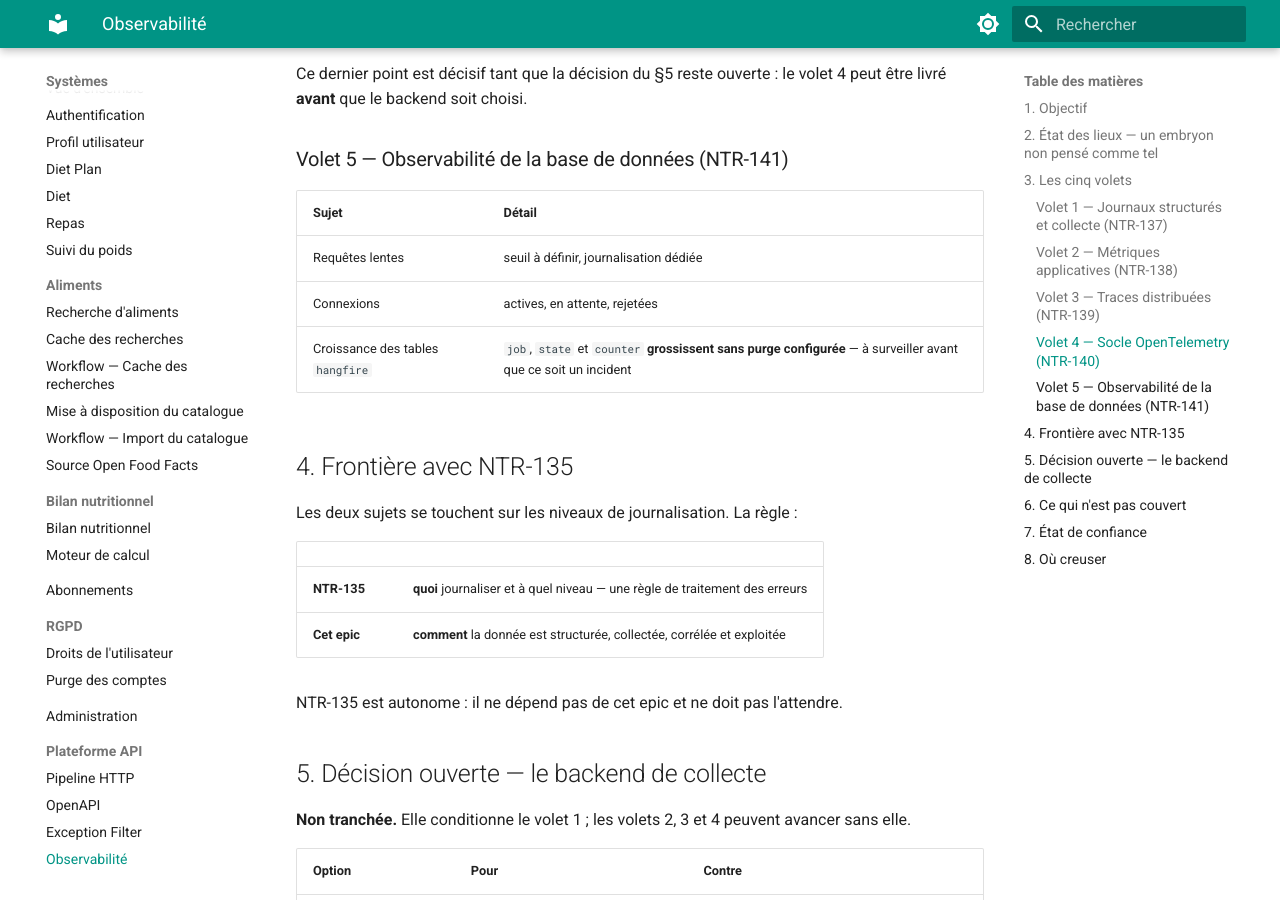
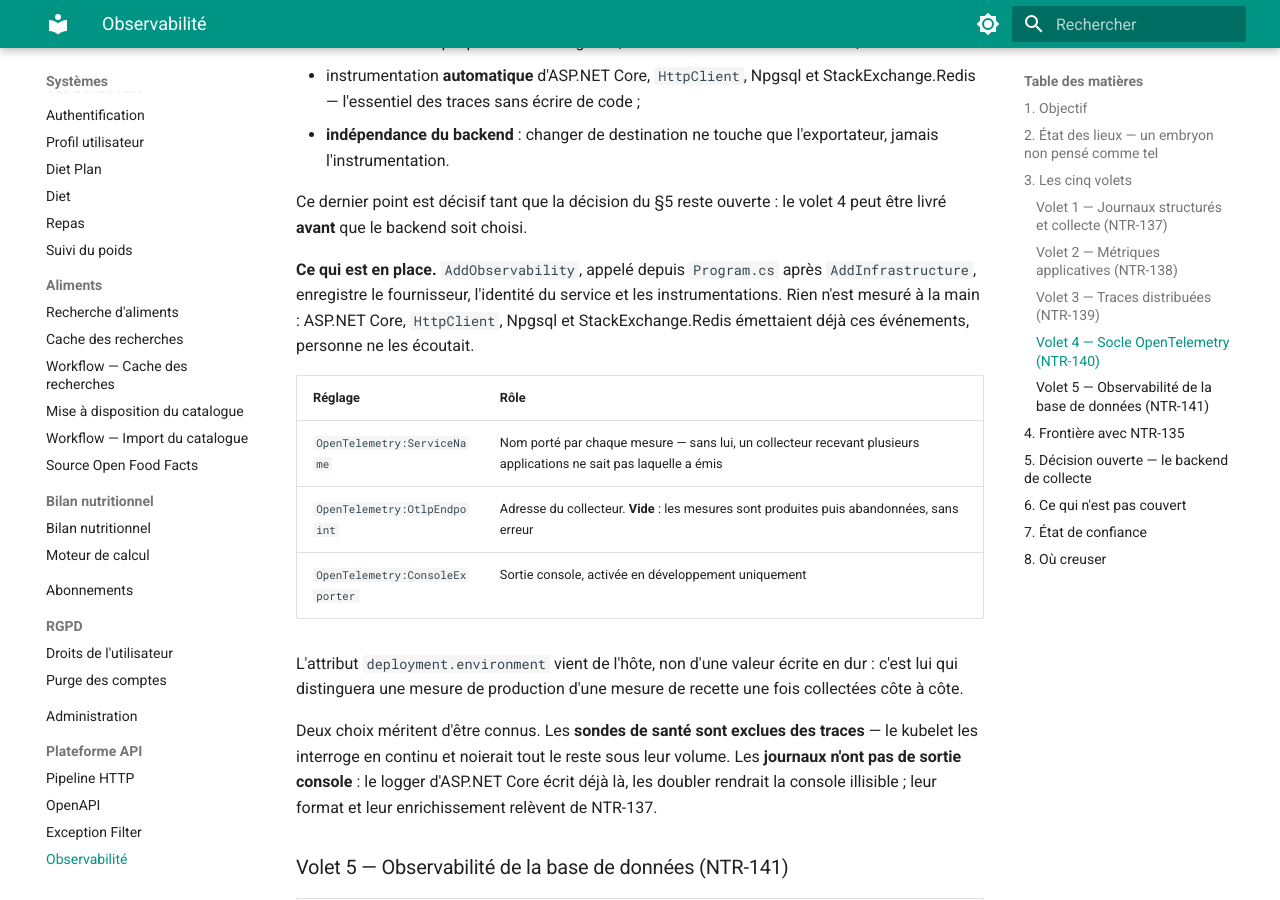
Before and after one commit to MGNetworking/docs-nutrition, an MkDocs documentation site: the page built from pages/backend/systemes/plateforme/observabilite.md, in a window 1280 px wide and 900 px high, scrolled down 2854 px. Built offline with MkDocs 1.6.1 and Material for MkDocs 9.7.7, drawn with Linux system fonts in a browser that asks for light colours; some of the changed text lies outside the part shown.

Commit message:
docs(plateforme): le socle OpenTelemetry est en place #NTR-140
observabilite.md : l etat des lieux du §2 ne pouvait plus dire « rien » des
requetes SQL, des metriques et des traces — la donnee existe desormais, mais
aucune destination ne la recoit tant que le §5 n est pas tranche. Le volet 4
gagne ce qui est en place, les trois reglages de configuration et les deux choix
qui meritent d etre connus : les sondes de sante exclues des traces, et les
journaux sans sortie console. L etat de confiance distingue le socle, eprouve
par tests, des instrumentations que rien ne consomme encore.

niveaux-de-tests.md et tests-niveau-3.md : les comptes passent de 757 a 761
tests, le niveau 2 de 109 a 113.

Co-Authored-By: Claude Opus 5 <noreply@anthropic.com>

```diff
--- a/pages/backend/systemes/plateforme/observabilite.md
+++ b/pages/backend/systemes/plateforme/observabilite.md
@@ -30,13 +30,16 @@ Plusieurs briques produisent déjà de la donnée d'observabilité, sans qu'elle
 | `traceId` (NTR-135) | identifiant par requête dans les `ProblemDetails` | rien pour l'exploiter |
 | `JobMonitoringService` | dernière exécution, prochaine, état des jobs | lisible seulement via `GET /admin/system/health` |
 | Sortie des journaux | console | **en K3s, tout disparaît au redémarrage d'un pod** |
-| Requêtes SQL | rien | une requête lente est indétectable |
-| Métriques | rien | — |
-| Traces | rien | — |
+| Requêtes SQL (NTR-140) | chaque commande, avec sa durée, dans la trace | le seuil de lenteur et sa journalisation dédiée |
+| Métriques (NTR-140) | durées et taux d'erreur HTTP, entrants et sortants | cache, jobs et pool de connexions |
+| Traces (NTR-140) | l'arbre complet d'une requête, API comprise | rien à instrumenter — il manque une destination |
 
 > **Le point le plus dur est la dernière ligne du haut.** Sans collecteur, un incident passé est
 > irrécupérable : le pod redémarre, les journaux sont perdus. Toute la valeur de l'epic tient à
 > cette bascule.
+>
+> Les trois dernières lignes ont changé avec NTR-140 : la donnée existe désormais, mais elle n'est
+> envoyée nulle part tant que le §5 n'est pas tranché.
 
 ## 3. Les cinq volets
 
@@ -90,6 +93,25 @@ utilisateur signale une erreur, l'identifiant mène directement à la trace comp
 Ce dernier point est décisif tant que la décision du §5 reste ouverte : le volet 4 peut être livré
 **avant** que le backend soit choisi.
 
+**Ce qui est en place.** `AddObservability`, appelé depuis `Program.cs` après `AddInfrastructure`,
+enregistre le fournisseur, l'identité du service et les instrumentations. Rien n'est mesuré à la
+main : ASP.NET Core, `HttpClient`, Npgsql et StackExchange.Redis émettaient déjà ces événements,
+personne ne les écoutait.
+
+| Réglage | Rôle |
+|---|---|
+| `OpenTelemetry:ServiceName` | Nom porté par chaque mesure — sans lui, un collecteur recevant plusieurs applications ne sait pas laquelle a émis |
+| `OpenTelemetry:OtlpEndpoint` | Adresse du collecteur. **Vide** : les mesures sont produites puis abandonnées, sans erreur |
+| `OpenTelemetry:ConsoleExporter` | Sortie console, activée en développement uniquement |
+
+L'attribut `deployment.environment` vient de l'hôte, non d'une valeur écrite en dur : c'est lui qui
+distinguera une mesure de production d'une mesure de recette une fois collectées côte à côte.
+
+Deux choix méritent d'être connus. Les **sondes de santé sont exclues des traces** — le kubelet les
+interroge en continu et noierait tout le reste sous leur volume. Les **journaux n'ont pas de sortie
+console** : le logger d'ASP.NET Core écrit déjà là, les doubler rendrait la console illisible ; leur
+format et leur enrichissement relèvent de NTR-137.
+
 ### Volet 5 — Observabilité de la base de données (NTR-141)
 
 | Sujet | Détail |
@@ -138,8 +160,10 @@ et sensibilité des données qui transiteraient par un tiers.
 
 | Marque | Élément |
 |---|---|
+| ✅ | Le socle OpenTelemetry est enregistré et porte l'identité du service — quatre cas de niveau 2 (NTR-140) |
+| ⚠️ | Les instrumentations HTTP, SQL et Redis sont branchées, mais **aucune trace ni métrique n'a été constatée de bout en bout** : rien ne les reçoit encore |
 | ⚠️ | `RequestLoggingMiddleware` et `JobMonitoringService` produisent de la donnée exploitable — vérifié par tests, mais rien ne la collecte |
-| ❌ | Journaux structurés, métriques, traces, instrumentation OpenTelemetry, supervision de la base |
+| ❌ | Journaux structurés, métriques métier, supervision de la base |
 | ❌ | Conservation des journaux après redémarrage d'un pod |
 
 ## 8. Où creuser
```
Also changed, not shown: pages/backend/qualite/niveaux-de-tests.md (+1 -1 lines), pages/backend/qualite/tests-niveau-3.md (+3 -2 lines).
